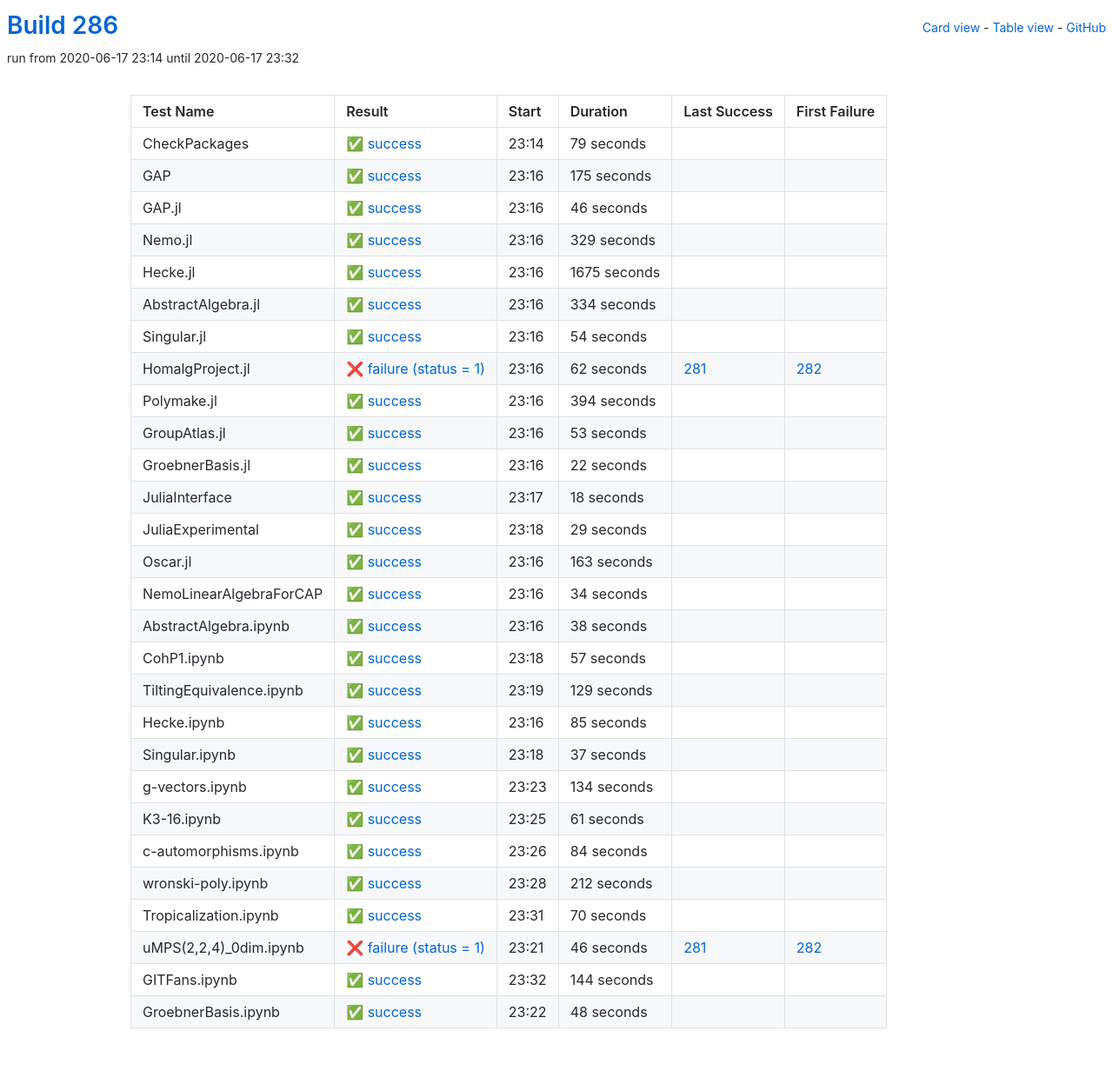
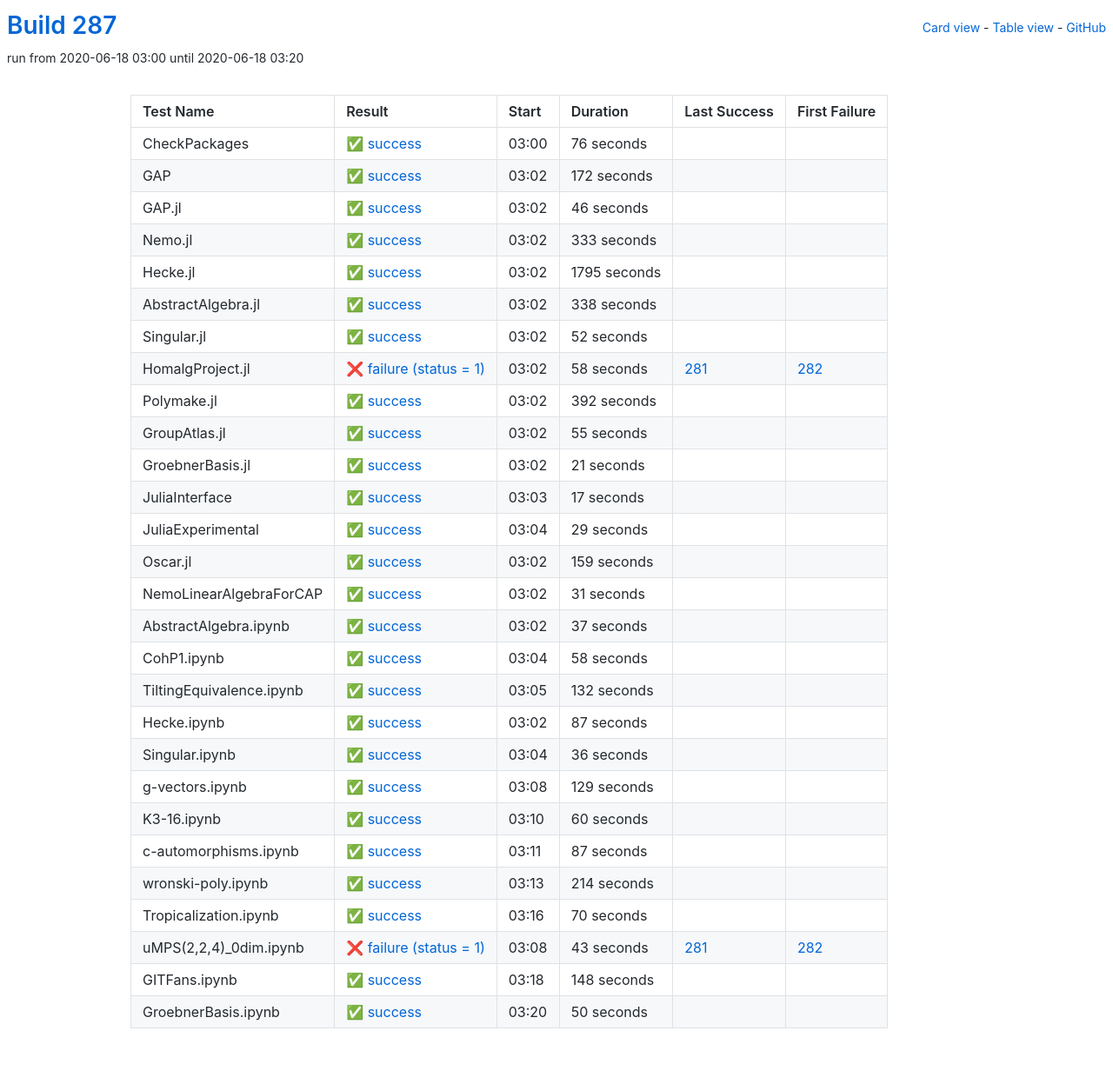
Before and after one commit to oscar-system/oscar-ci-status-stable, a Jekyll site: the page built from table.html, in a window 1280 px wide. Shown: the whole page at 87% size. Built offline with Jekyll 4.4.1, drawn with Linux system fonts in a browser that asks for light colours.

Commit message:
Build #287

```diff
--- a/_data/ci.yml
+++ b/_data/ci.yml
@@ -1,6 +1,6 @@
 ---
-build: 286
-build_url: https://oscarci.mathematik.uni-kl.de/job/oscar-stable/286/
+build: 287
+build_url: https://oscarci.mathematik.uni-kl.de/job/oscar-stable/287/
 job: oscar-stable
 organization: oscar-system
 repo: oscar-ci-status-stable
@@ -8,32 +8,32 @@ repourl: https://github.com/oscar-system/oscar-ci-status-stable
 tests:
 - name: CheckPackages
   id: checkpackages
-  log: https://oscarci.mathematik.uni-kl.de/job/oscar-stable/286/artifact/logs/build-286/CheckPackages.log
-  start: 2020-06-17 23:14
+  log: https://oscarci.mathematik.uni-kl.de/job/oscar-stable/287/artifact/logs/build-287/CheckPackages.log
+  start: 2020-06-18 03:00
   success: true
   exitcode: 0
   status: success
-  duration: 79
+  duration: 76
   last_success: false
   last_success_url:
   first_failure: false
   first_failure_url:
 - name: GAP
   id: gap
-  log: https://oscarci.mathematik.uni-kl.de/job/oscar-stable/286/artifact/logs/build-286/GAP.log
-  start: 2020-06-17 23:16
+  log: https://oscarci.mathematik.uni-kl.de/job/oscar-stable/287/artifact/logs/build-287/GAP.log
+  start: 2020-06-18 03:02
   success: true
   exitcode: 0
   status: success
-  duration: 175
+  duration: 172
   last_success: false
   last_success_url:
   first_failure: false
   first_failure_url:
 - name: GAP.jl
   id: gap-jl
-  log: https://oscarci.mathematik.uni-kl.de/job/oscar-stable/286/artifact/logs/build-286/GAP.jl.log
-  start: 2020-06-17 23:16
+  log: https://oscarci.mathematik.uni-kl.de/job/oscar-stable/287/artifact/logs/build-287/GAP.jl.log
+  start: 2020-06-18 03:02
   success: true
   exitcode: 0
   status: success
@@ -44,116 +44,116 @@ tests:
   first_failure_url:
 - name: Nemo.jl
   id: nemo-jl
-  log: https://oscarci.mathematik.uni-kl.de/job/oscar-stable/286/artifact/logs/build-286/Nemo.jl.log
-  start: 2020-06-17 23:16
+  log: https://oscarci.mathematik.uni-kl.de/job/oscar-stable/287/artifact/logs/build-287/Nemo.jl.log
+  start: 2020-06-18 03:02
   success: true
   exitcode: 0
   status: success
-  duration: 329
+  duration: 333
   last_success: false
   last_success_url:
   first_failure: false
   first_failure_url:
 - name: Hecke.jl
   id: hecke-jl
-  log: https://oscarci.mathematik.uni-kl.de/job/oscar-stable/286/artifact/logs/build-286/Hecke.jl.log
-  start: 2020-06-17 23:16
+  log: https://oscarci.mathematik.uni-kl.de/job/oscar-stable/287/artifact/logs/build-287/Hecke.jl.log
+  start: 2020-06-18 03:02
   success: true
   exitcode: 0
   status: success
-  duration: 1675
+  duration: 1795
   last_success: false
   last_success_url:
   first_failure: false
   first_failure_url:
 - name: AbstractAlgebra.jl
   id: abstractalgebra-jl
-  log: https://oscarci.mathematik.uni-kl.de/job/oscar-stable/286/artifact/logs/build-286/AbstractAlgebra.jl.log
-  start: 2020-06-17 23:16
+  log: https://oscarci.mathematik.uni-kl.de/job/oscar-stable/287/artifact/logs/build-287/AbstractAlgebra.jl.log
+  start: 2020-06-18 03:02
   success: true
   exitcode: 0
   status: success
-  duration: 334
+  duration: 338
   last_success: false
   last_success_url:
   first_failure: false
   first_failure_url:
 - name: Singular.jl
   id: singular-jl
-  log: https://oscarci.mathematik.uni-kl.de/job/oscar-stable/286/artifact/logs/build-286/Singular.jl.log
-  start: 2020-06-17 23:16
+  log: https://oscarci.mathematik.uni-kl.de/job/oscar-stable/287/artifact/logs/build-287/Singular.jl.log
+  start: 2020-06-18 03:02
   success: true
   exitcode: 0
   status: success
-  duration: 54
+  duration: 52
   last_success: false
   last_success_url:
   first_failure: false
   first_failure_url:
 - name: HomalgProject.jl
   id: homalgproject-jl
-  log: https://oscarci.mathematik.uni-kl.de/job/oscar-stable/286/artifact/logs/build-286/HomalgProject.jl.log
-  start: 2020-06-17 23:16
+  log: https://oscarci.mathematik.uni-kl.de/job/oscar-stable/287/artifact/logs/build-287/HomalgProject.jl.log
+  start: 2020-06-18 03:02
   success: false
   exitcode: 1
   status: failure
-  duration: 62
+  duration: 58
   last_success: 281
   last_success_url: https://oscarci.mathematik.uni-kl.de/job/oscar-stable/281/
   first_failure: 282
   first_failure_url: https://oscarci.mathematik.uni-kl.de/job/oscar-stable/282/
 - name: Polymake.jl
   id: polymake-jl
-  log: https://oscarci.mathematik.uni-kl.de/job/oscar-stable/286/artifact/logs/build-286/Polymake.jl.log
-  start: 2020-06-17 23:16
+  log: https://oscarci.mathematik.uni-kl.de/job/oscar-stable/287/artifact/logs/build-287/Polymake.jl.log
+  start: 2020-06-18 03:02
   success: true
   exitcode: 0
   status: success
-  duration: 394
+  duration: 392
   last_success: false
   last_success_url:
   first_failure: false
   first_failure_url:
 - name: GroupAtlas.jl
   id: groupatlas-jl
-  log: https://oscarci.mathematik.uni-kl.de/job/oscar-stable/286/artifact/logs/build-286/GroupAtlas.jl.log
-  start: 2020-06-17 23:16
+  log: https://oscarci.mathematik.uni-kl.de/job/oscar-stable/287/artifact/logs/build-287/GroupAtlas.jl.log
+  start: 2020-06-18 03:02
   success: true
   exitcode: 0
   status: success
-  duration: 53
+  duration: 55
   last_success: false
   last_success_url:
   first_failure: false
   first_failure_url:
 - name: GroebnerBasis.jl
   id: groebnerbasis-jl
-  log: https://oscarci.mathematik.uni-kl.de/job/oscar-stable/286/artifact/logs/build-286/GroebnerBasis.jl.log
-  start: 2020-06-17 23:16
+  log: https://oscarci.mathematik.uni-kl.de/job/oscar-stable/287/artifact/logs/build-287/GroebnerBasis.jl.log
+  start: 2020-06-18 03:02
   success: true
   exitcode: 0
   status: success
-  duration: 22
+  duration: 21
   last_success: false
   last_success_url:
   first_failure: false
   first_failure_url:
 - name: JuliaInterface
   id: juliainterface
-  log: https://oscarci.mathematik.uni-kl.de/job/oscar-stable/286/artifact/logs/build-286/JuliaInterface.log
-  start: 2020-06-17 23:17
+  log: https://oscarci.mathematik.uni-kl.de/job/oscar-stable/287/artifact/logs/build-287/JuliaInterface.log
+  start: 2020-06-18 03:03
   success: true
   exitcode: 0
   status: success
-  duration: 18
+  duration: 17
   last_success: false
   last_success_url:
   first_failure: false
   first_failure_url:
 - name: JuliaExperimental
   id: juliaexperimental
-  log: https://oscarci.mathematik.uni-kl.de/job/oscar-stable/286/artifact/logs/build-286/JuliaExperimental.log
-  start: 2020-06-17 23:18
+  log: https://oscarci.mathematik.uni-kl.de/job/oscar-stable/287/artifact/logs/build-287/JuliaExperimental.log
+  start: 2020-06-18 03:04
   success: true
   exitcode: 0
   status: success
@@ -164,56 +164,92 @@ tests:
   first_failure_url:
 - name: Oscar.jl
   id: oscar-jl
-  log: https://oscarci.mathematik.uni-kl.de/job/oscar-stable/286/artifact/logs/build-286/Oscar.jl.log
-  start: 2020-06-17 23:16
+  log: https://oscarci.mathematik.uni-kl.de/job/oscar-stable/287/artifact/logs/build-287/Oscar.jl.log
+  start: 2020-06-18 03:02
   success: true
   exitcode: 0
   status: success
-  duration: 163
+  duration: 159
   last_success: false
   last_success_url:
   first_failure: false
   first_failure_url:
 - name: NemoLinearAlgebraForCAP
   id: nemolinearalgebraforcap
-  log: https://oscarci.mathematik.uni-kl.de/job/oscar-stable/286/artifact/logs/build-286/NemoLinearAlgebraForCAP.log
-  start: 2020-06-17 23:16
+  log: https://oscarci.mathematik.uni-kl.de/job/oscar-stable/287/artifact/logs/build-287/NemoLinearAlgebraForCAP.log
+  start: 2020-06-18 03:02
   success: true
   exitcode: 0
   status: success
-  duration: 34
+  duration: 31
   last_success: false
   last_success_url:
   first_failure: false
   first_failure_url:
 - name: AbstractAlgebra.ipynb
   id: abstractalgebra-ipynb
-  log: https://oscarci.mathematik.uni-kl.de/job/oscar-stable/286/artifact/logs/build-286/AbstractAlgebra.ipynb.log
-  start: 2020-06-17 23:16
+  log: https://oscarci.mathematik.uni-kl.de/job/oscar-stable/287/artifact/logs/build-287/AbstractAlgebra.ipynb.log
+  start: 2020-06-18 03:02
   success: true
   exitcode: 0
   status: success
-  duration: 38
+  duration: 37
   last_success: false
   last_success_url:
   first_failure: false
   first_failure_url:
 - name: CohP1.ipynb
   id: cohp1-ipynb
-  log: https://oscarci.mathematik.uni-kl.de/job/oscar-stable/286/artifact/logs/build-286/CohP1.ipynb.log
-  start: 2020-06-17 23:18
+  log: https://oscarci.mathematik.uni-kl.de/job/oscar-stable/287/artifact/logs/build-287/CohP1.ipynb.log
+  start: 2020-06-18 03:04
   success: true
   exitcode: 0
   status: success
-  duration: 57
+  duration: 58
   last_success: false
   last_success_url:
   first_failure: false
   first_failure_url:
 - name: TiltingEquivalence.ipynb
   id: tiltingequivalence-ipynb
-  log: https://oscarci.mathematik.uni-kl.de/job/oscar-stable/286/artifact/logs/build-286/TiltingEquivalence.ipynb.log
-  start: 2020-06-17 23:19
+  log: https://oscarci.mathematik.uni-kl.de/job/oscar-stable/287/artifact/logs/build-287/TiltingEquivalence.ipynb.log
+  start: 2020-06-18 03:05
+  success: true
+  exitcode: 0
+  status: success
+  duration: 132
+  last_success: false
+  last_success_url:
+  first_failure: false
+  first_failure_url:
+- name: Hecke.ipynb
+  id: hecke-ipynb
+  log: https://oscarci.mathematik.uni-kl.de/job/oscar-stable/287/artifact/logs/build-287/Hecke.ipynb.log
+  start: 2020-06-18 03:02
+  success: true
+  exitcode: 0
+  status: success
+  duration: 87
+  last_success: false
+  last_success_url:
+  first_failure: false
+  first_failure_url:
+- name: Singular.ipynb
+  id: singular-ipynb
+  log: https://oscarci.mathematik.uni-kl.de/job/oscar-stable/287/artifact/logs/build-287/Singular.ipynb.log
+  start: 2020-06-18 03:04
+  success: true
+  exitcode: 0
+  status: success
+  duration: 36
+  last_success: false
+  last_success_url:
+  first_failure: false
+  first_failure_url:
+- name: g-vectors.ipynb
+  id: g-vectors-ipynb
+  log: https://oscarci.mathematik.uni-kl.de/job/oscar-stable/287/artifact/logs/build-287/g-vectors.ipynb.log
+  start: 2020-06-18 03:08
   success: true
   exitcode: 0
   status: success
@@ -222,82 +258,46 @@ tests:
   last_success_url:
   first_failure: false
   first_failure_url:
-- name: Hecke.ipynb
-  id: hecke-ipynb
-  log: https://oscarci.mathematik.uni-kl.de/job/oscar-stable/286/artifact/logs/build-286/Hecke.ipynb.log
-  start: 2020-06-17 23:16
+- name: K3-16.ipynb
+  id: k3-16-ipynb
+  log: https://oscarci.mathematik.uni-kl.de/job/oscar-stable/287/artifact/logs/build-287/K3-16.ipynb.log
+  start: 2020-06-18 03:10
   success: true
   exitcode: 0
   status: success
-  duration: 85
-  last_success: false
-  last_success_url:
-  first_failure: false
-  first_failure_url:
-- name: Singular.ipynb
-  id: singular-ipynb
-  log: https://oscarci.mathematik.uni-kl.de/job/oscar-stable/286/artifact/logs/build-286/Singular.ipynb.log
-  start: 2020-06-17 23:18
-  success: true
-  exitcode: 0
-  status: success
-  duration: 37
-  last_success: false
-  last_success_url:
-  first_failure: false
-  first_failure_url:
-- name: g-vectors.ipynb
-  id: g-vectors-ipynb
-  log: https://oscarci.mathematik.uni-kl.de/job/oscar-stable/286/artifact/logs/build-286/g-vectors.ipynb.log
-  start: 2020-06-17 23:23
-  success: true
-  exitcode: 0
-  status: success
-  duration: 134
-  last_success: false
-  last_success_url:
-  first_failure: false
-  first_failure_url:
-- name: K3-16.ipynb
-  id: k3-16-ipynb
-  log: https://oscarci.mathematik.uni-kl.de/job/oscar-stable/286/artifact/logs/build-286/K3-16.ipynb.log
-  start: 2020-06-17 23:25
-  success: true
-  exitcode: 0
-  status: success
-  duration: 61
+  duration: 60
   last_success: false
   last_success_url:
   first_failure: false
   first_failure_url:
 - name: c-automorphisms.ipynb
   id: c-automorphisms-ipynb
-  log: https://oscarci.mathematik.uni-kl.de/job/oscar-stable/286/artifact/logs/build-286/c-automorphisms.ipynb.log
-  start: 2020-06-17 23:26
+  log: https://oscarci.mathematik.uni-kl.de/job/oscar-stable/287/artifact/logs/build-287/c-automorphisms.ipynb.log
+  start: 2020-06-18 03:11
   success: true
   exitcode: 0
   status: success
-  duration: 84
+  duration: 87
   last_success: false
   last_success_url:
   first_failure: false
   first_failure_url:
 - name: wronski-poly.ipynb
   id: wronski-poly-ipynb
-  log: https://oscarci.mathematik.uni-kl.de/job/oscar-stable/286/artifact/logs/build-286/wronski-poly.ipynb.log
-  start: 2020-06-17 23:28
+  log: https://oscarci.mathematik.uni-kl.de/job/oscar-stable/287/artifact/logs/build-287/wronski-poly.ipynb.log
+  start: 2020-06-18 03:13
   success: true
   exitcode: 0
   status: success
-  duration: 212
+  duration: 214
   last_success: false
   last_success_url:
   first_failure: false
   first_failure_url:
 - name: Tropicalization.ipynb
   id: tropicalization-ipynb
-  log: https://oscarci.mathematik.uni-kl.de/job/oscar-stable/286/artifact/logs/build-286/Tropicalization.ipynb.log
-  start: 2020-06-17 23:31
+  log: https://oscarci.mathematik.uni-kl.de/job/oscar-stable/287/artifact/logs/build-287/Tropicalization.ipynb.log
+  start: 2020-06-18 03:16
   success: true
   exitcode: 0
   status: success
@@ -308,36 +308,36 @@ tests:
   first_failure_url:
 - name: uMPS(2,2,4)_0dim.ipynb
   id: umps-2-2-4-0dim-ipynb
-  log: https://oscarci.mathematik.uni-kl.de/job/oscar-stable/286/artifact/logs/build-286/uMPS-2-2-4-_0dim.ipynb.log
-  start: 2020-06-17 23:21
+  log: https://oscarci.mathematik.uni-kl.de/job/oscar-stable/287/artifact/logs/build-287/uMPS-2-2-4-_0dim.ipynb.log
+  start: 2020-06-18 03:08
   success: false
   exitcode: 1
   status: failure
-  duration: 46
+  duration: 43
   last_success: 281
   last_success_url: https://oscarci.mathematik.uni-kl.de/job/oscar-stable/281/
   first_failure: 282
   first_failure_url: https://oscarci.mathematik.uni-kl.de/job/oscar-stable/282/
 - name: GITFans.ipynb
   id: gitfans-ipynb
-  log: https://oscarci.mathematik.uni-kl.de/job/oscar-stable/286/artifact/logs/build-286/GITFans.ipynb.log
-  start: 2020-06-17 23:32
+  log: https://oscarci.mathematik.uni-kl.de/job/oscar-stable/287/artifact/logs/build-287/GITFans.ipynb.log
+  start: 2020-06-18 03:18
   success: true
   exitcode: 0
   status: success
-  duration: 144
+  duration: 148
   last_success: false
   last_success_url:
   first_failure: false
   first_failure_url:
 - name: GroebnerBasis.ipynb
   id: groebnerbasis-ipynb
-  log: https://oscarci.mathematik.uni-kl.de/job/oscar-stable/286/artifact/logs/build-286/GroebnerBasis.ipynb.log
-  start: 2020-06-17 23:22
+  log: https://oscarci.mathematik.uni-kl.de/job/oscar-stable/287/artifact/logs/build-287/GroebnerBasis.ipynb.log
+  start: 2020-06-18 03:20
   success: true
   exitcode: 0
   status: success
-  duration: 48
+  duration: 50
   last_success: false
   last_success_url:
   first_failure: false
```
Also changed, not shown: README.md.
